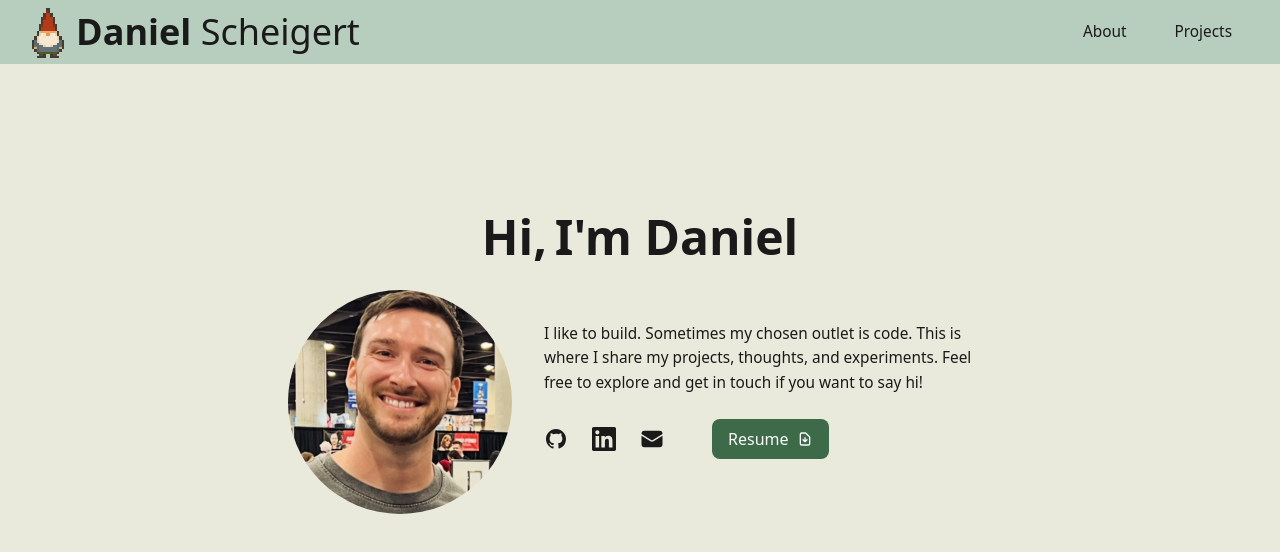
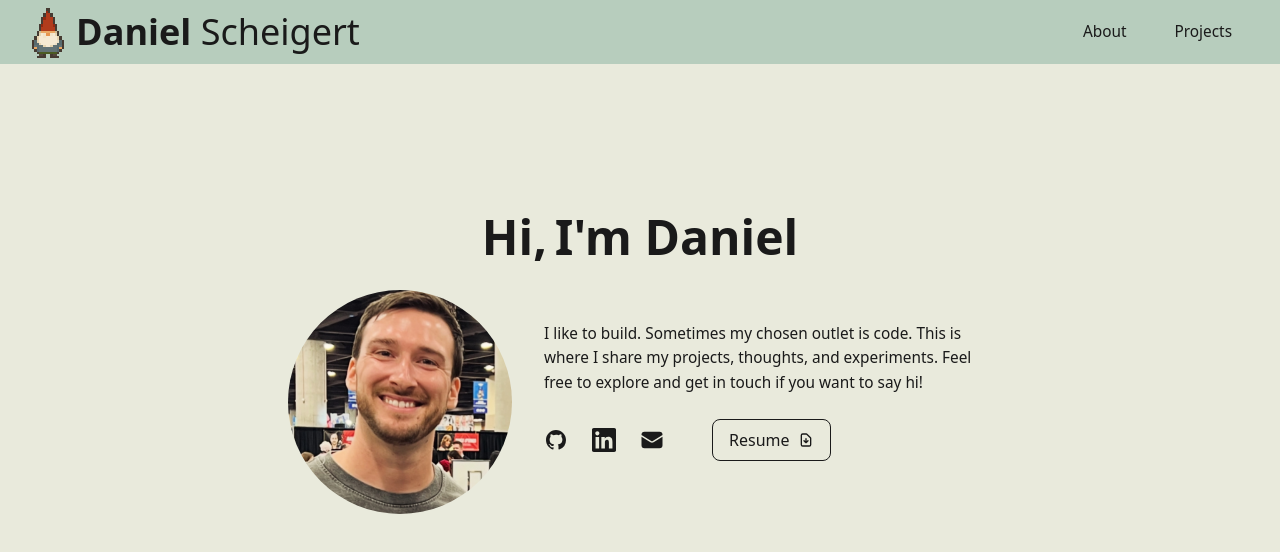
Before and after one commit to dscheigs/scheigstopia, a Next.js app: page / in a window 1280 px wide. Shown: the top 552 px of the page. Built offline with nearby package versions, Linux system fonts and the light colour scheme.

Commit message:
feat: put download in hero section

```diff
--- a/src/components/ui/Download.tsx
+++ b/src/components/ui/Download.tsx
@@ -1,6 +1,6 @@
 'use client';
 
-import Button from './Button';
+import Button, { ButtonVariant } from './Button';
 
 interface DownloadProps {
     title?: string;
@@ -8,6 +8,7 @@ interface DownloadProps {
     filename: string;
     mimeType?: string;
     className?: string;
+    variant?: ButtonVariant;
 }
 
 export default function Download({
@@ -15,6 +16,7 @@ export default function Download({
     content,
     filename,
     mimeType = 'text/plain',
+    variant = 'accent',
     className = '',
 }: DownloadProps) {
     const handleDownload = async () => {
@@ -48,7 +50,7 @@ export default function Download({
     return (
         <Button
             onClick={handleDownload}
-            variant="accent"
+            variant={variant}
             className={`inline-flex items-center ${title ? 'gap-2' : ''} ${className}`}
         >
             {title && <span>{title}</span>}
```
